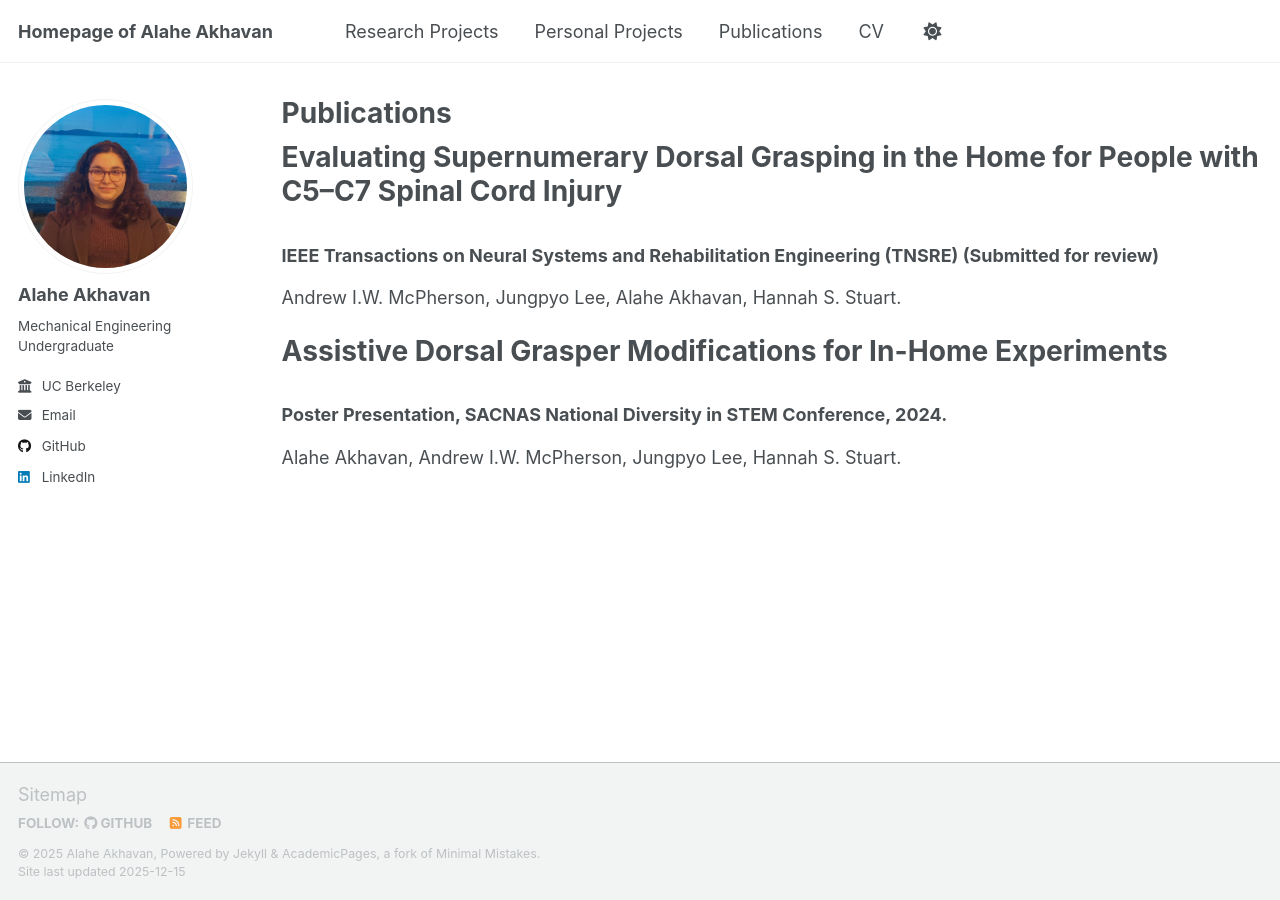
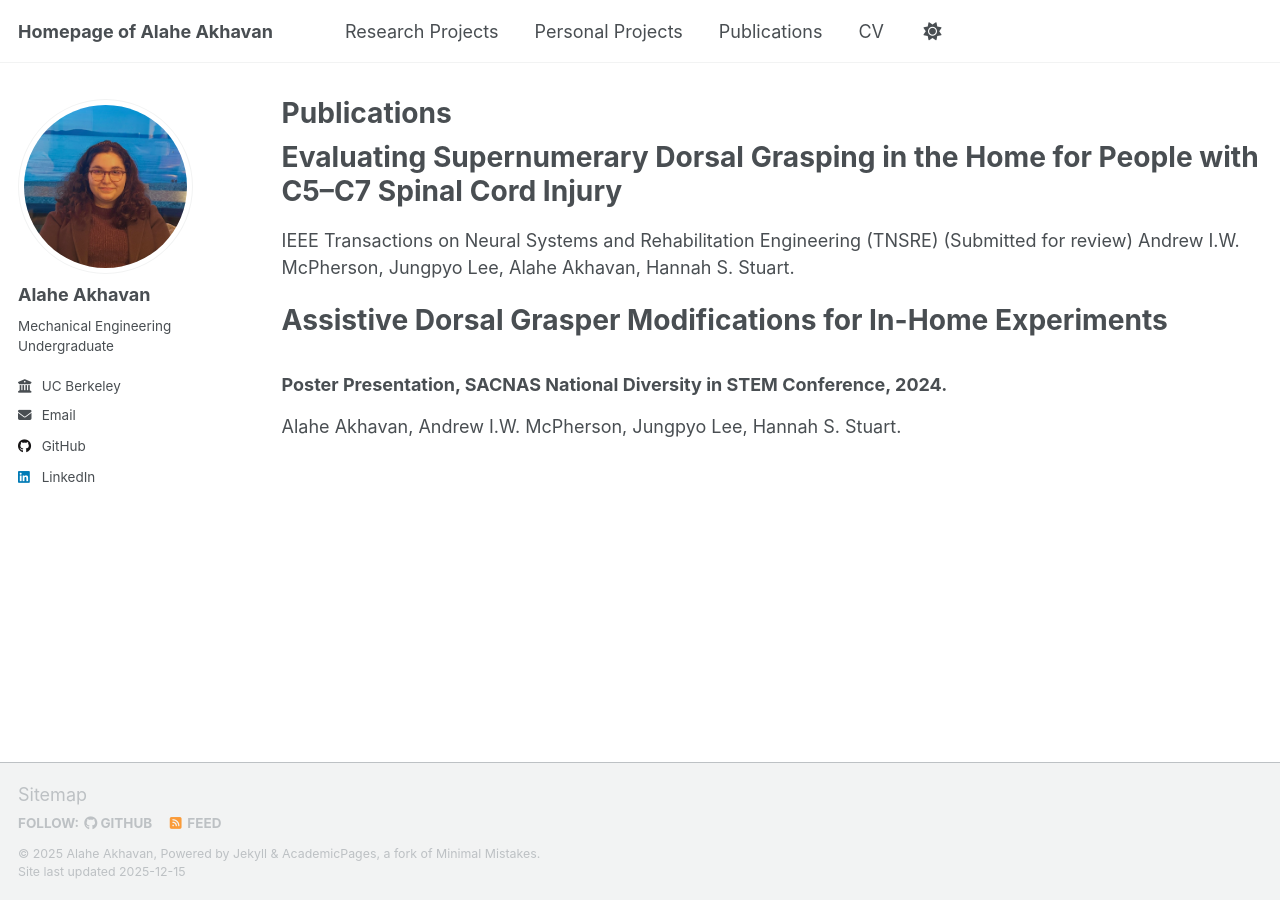
Before and after one commit to Akhavana/akhavana.github.io, a Jekyll site: the page built from _pages/publications.md, in a window 1280 px wide. Built offline with Jekyll 4.4.1, drawn with Linux system fonts in a browser that asks for light colours; a script that is not in the unit is left out.

```diff
--- a/_pages/publications.md
+++ b/_pages/publications.md
@@ -6,7 +6,7 @@ author_profile: true
 ---
 
 # Evaluating Supernumerary Dorsal Grasping in the Home for People with C5–C7 Spinal Cord Injury
-### IEEE Transactions on Neural Systems and Rehabilitation Engineering (TNSRE) (Submitted for review)
+IEEE Transactions on Neural Systems and Rehabilitation Engineering (TNSRE) (Submitted for review)
 Andrew I.W. McPherson, Jungpyo Lee, Alahe Akhavan, Hannah S. Stuart.
 
 
```
